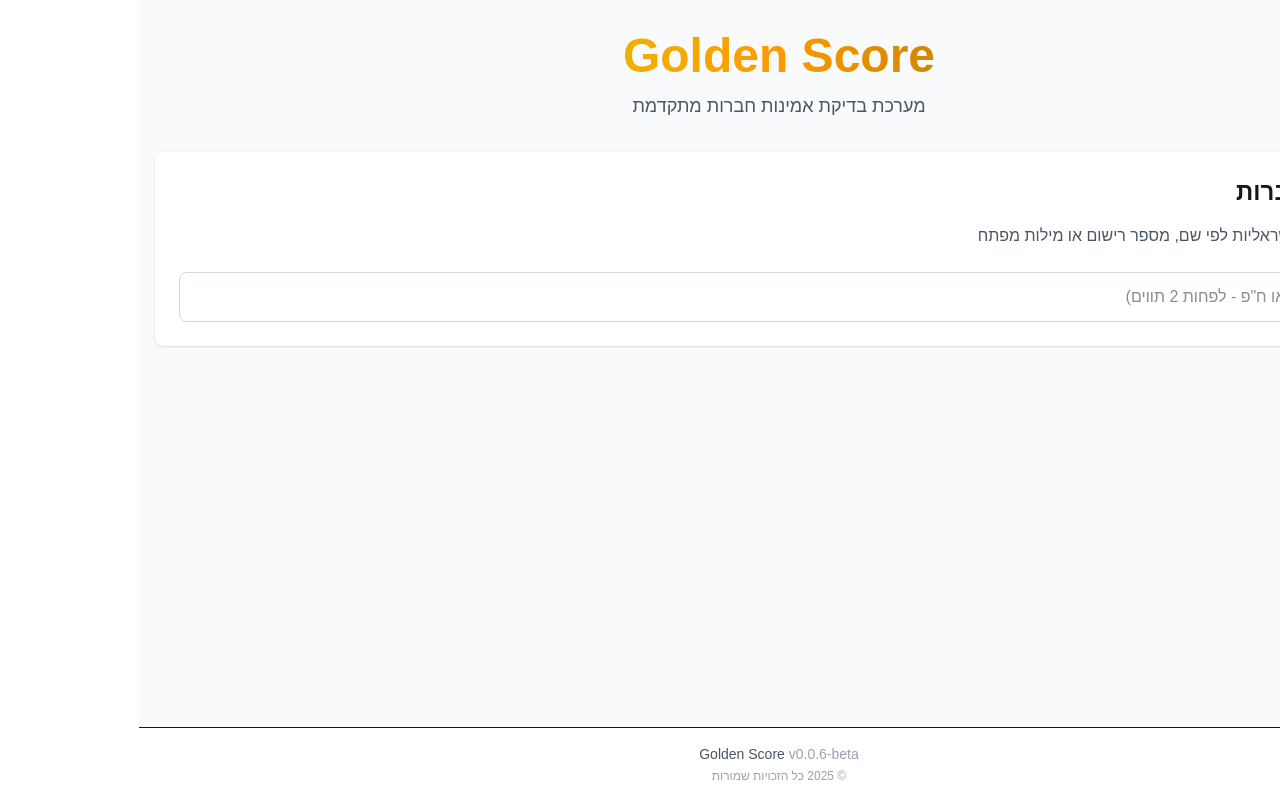
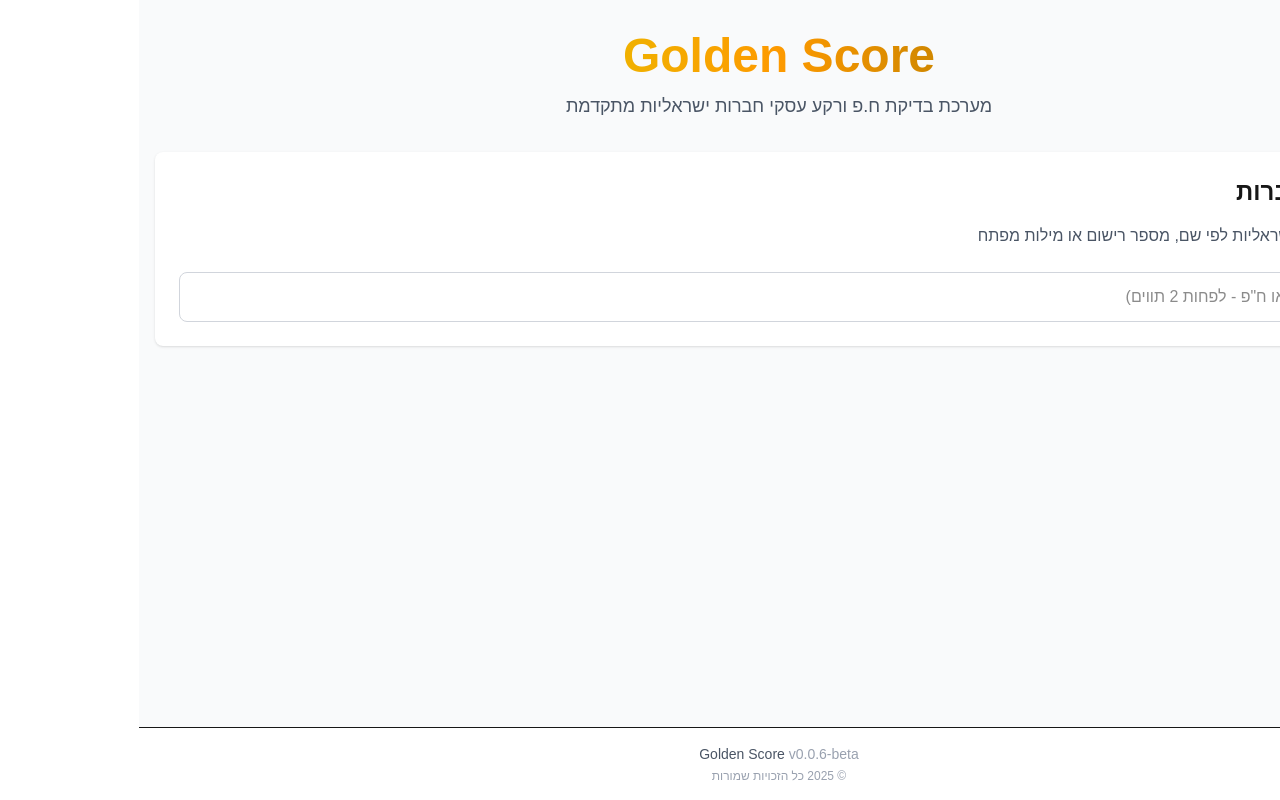
Before and after one commit to LeviLop-Software/golden-score, a Next.js app: page / in a window 1280 px wide. Built offline with nearby package versions, Linux system fonts and the light colour scheme.

Commit message:
feat: update titles and descriptions to reflect business registration and background checks for Israeli companies

```diff
--- a/app/company/[id]/page.jsx
+++ b/app/company/[id]/page.jsx
@@ -33,7 +33,7 @@
     const companyNumber = company.companyNumber || company.id || '';
     const baseUrl = process.env.NEXT_PUBLIC_APP_URL || 'http://localhost:3000';
     const pageUrl = `${baseUrl}/company/${companyNumber}`;
-    const title = `${companyName} - בדיקת אמינות | ${process.env.NEXT_PUBLIC_APP_NAME || 'Golden Score'}`;
+    const title = `${companyName} - בדיקת ח.פ ורקע עסקי | ${process.env.NEXT_PUBLIC_APP_NAME || 'Golden Score'}`;
     const description = `בדוק את האמינות העסקית של ${companyName} (ח.פ ${companyNumber}) - מידע מקיף על שינויים, חדלות פירעון וכונסי נכסים`;
 
     return {
--- a/app/layout.tsx
+++ b/app/layout.tsx
@@ -15,7 +15,7 @@
 });
 
 export const metadata: Metadata = {
-  title: `${process.env.NEXT_PUBLIC_APP_NAME || 'Golden Score'} - בדיקת אמינות חברות ישראליות`,
+  title: `${process.env.NEXT_PUBLIC_APP_NAME || 'Golden Score'} - בדיקת ח.פ ורקע עסקי חברות ישראליות`,
   description: "בדקו את האמינות העסקית של חברות בישראל - מידע מקיף על שינויים, חדלות פירעון וכונסי נכסים מכל מאגרי הממשלה",
 };
 
--- a/app/page.tsx
+++ b/app/page.tsx
@@ -75,7 +75,7 @@
           <h1 className="text-4xl sm:text-5xl font-bold mb-3">
             <span className="bg-linear-to-r from-yellow-500 via-amber-500 to-yellow-600 bg-clip-text text-transparent">{process.env.NEXT_PUBLIC_APP_NAME || 'Golden Score'}</span>
           </h1>
-          <p className="text-gray-600 text-lg">מערכת בדיקת אמינות חברות מתקדמת</p>
+          <p className="text-gray-600 text-lg">מערכת בדיקת ח.פ ורקע עסקי חברות ישראליות מתקדמת</p>
         </div>
 
         <div className="bg-white rounded-lg shadow-sm p-6">
```
Also changed, not shown: 1 other file (tests, documents, lock files or other folders).
